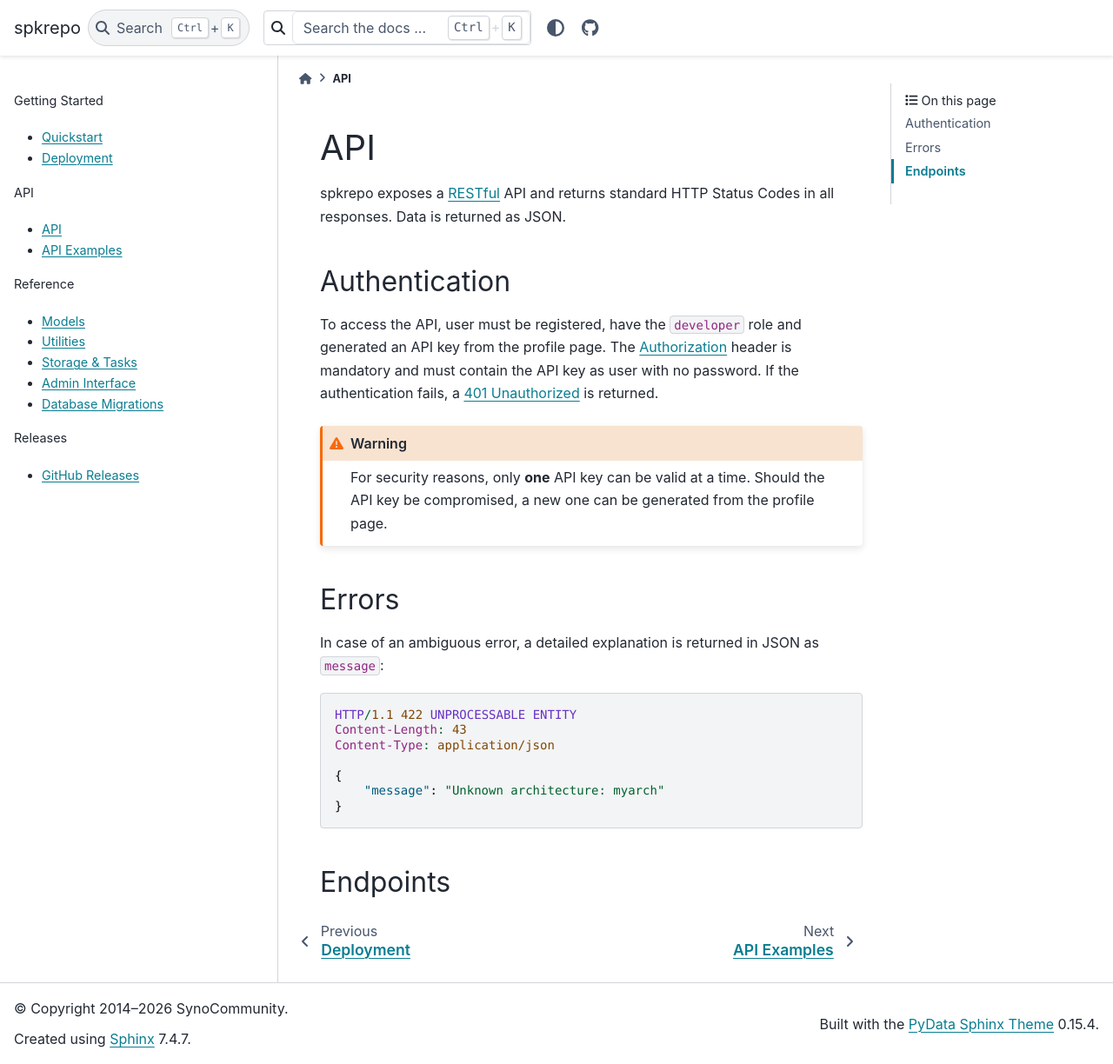
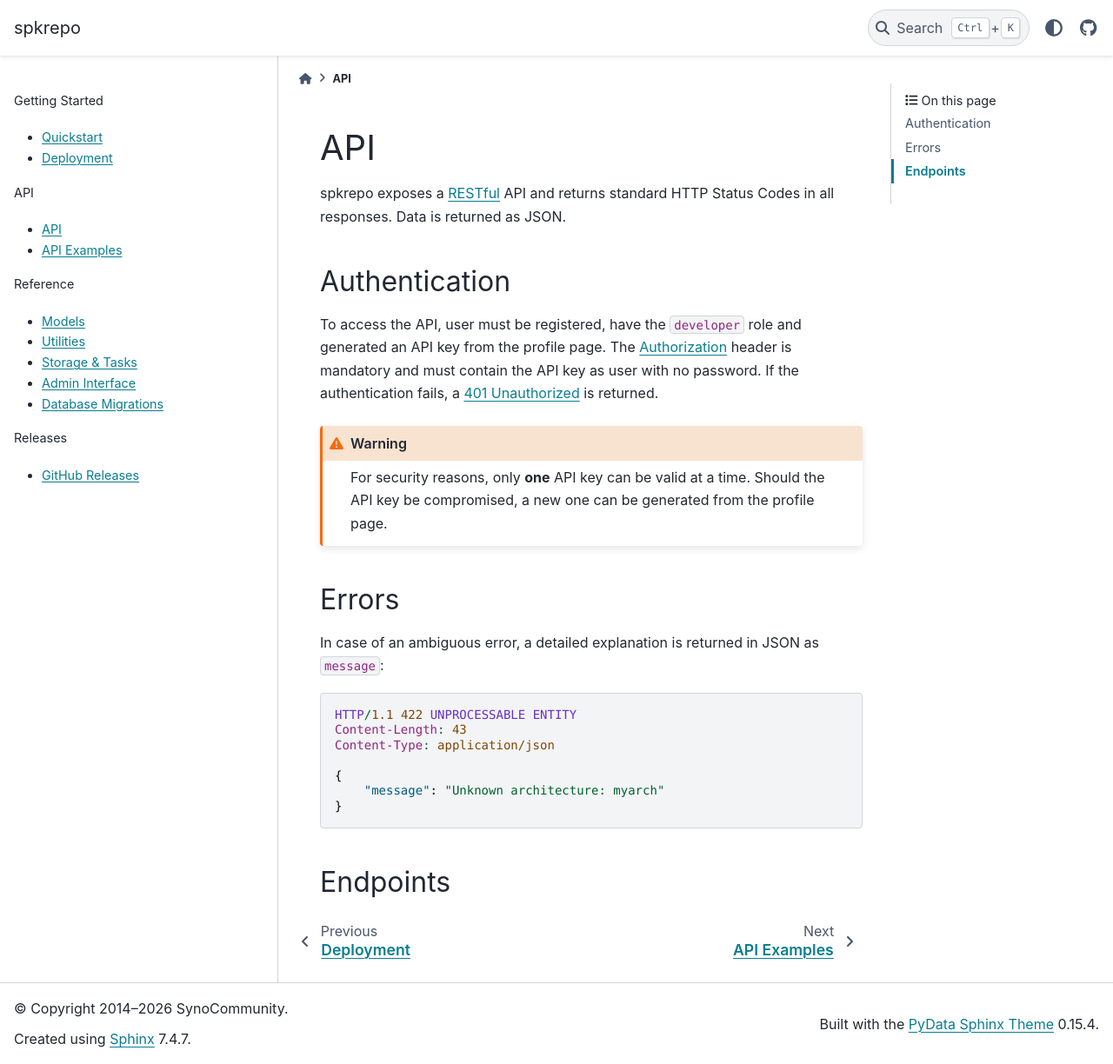
Before and after one commit to SynoCommunity/spkrepo, a Sphinx documentation site: the page built from docs/api.rst, in a window 1280 px wide and 1224 px high. Shown: the whole window at 87% size. Built offline with Sphinx 7.4.7 and the PyData theme 0.15.4, drawn with Linux system fonts in a browser that asks for light colours.

Commit message:
fix: collapse empty navbar center and align end items properly (#277)

```diff
--- a/docs/_static/custom.css
+++ b/docs/_static/custom.css
@@ -70,3 +70,17 @@
     min-width: 160px;
     max-width: 260px;
 }
+
+/* ---------------------------------------------------------------
+   Navbar — collapse empty center zone and pull end items left
+--------------------------------------------------------------- */
+
+/* Hide the empty center slot so it doesn't push icons to the far right */
+.navbar-header-items__center {
+    display: none;
+}
+
+/* Pull end items flush after the logo */
+.bd-navbar .navbar-header-items {
+    justify-content: flex-end;
+}
--- a/docs/conf.py
+++ b/docs/conf.py
@@ -46,11 +46,10 @@
     "navigation_with_keys": True,
     "use_edit_page_button": True,
     # No page links in navbar — navigation is entirely in the left sidebar.
-    # Setting navbar_align to "left" collapses the empty center reservation
-    # so the right-side icons sit close to the logo instead of floating far right.
     "navbar_center": [],
     "navbar_align": "left",
-    "navbar_end": ["search-field", "theme-switcher", "navbar-icon-links"],
+    # Omit search-field since RTD injects its own search addon.
+    "navbar_end": ["theme-switcher", "navbar-icon-links"],
     "icon_links": [
         {
             "name": "GitHub",
--- a/docs/index.rst
+++ b/docs/index.rst
@@ -8,21 +8,21 @@
 and comes with an API, advanced permission management and an admin interface.
 
 .. toctree::
-   :maxdepth: 2
+   :maxdepth: 1
    :caption: Getting Started
 
    quickstart
    deployment
 
 .. toctree::
-   :maxdepth: 2
+   :maxdepth: 1
    :caption: API
 
    api
    api_examples
 
 .. toctree::
-   :maxdepth: 2
+   :maxdepth: 1
    :caption: Reference
 
    models
```
